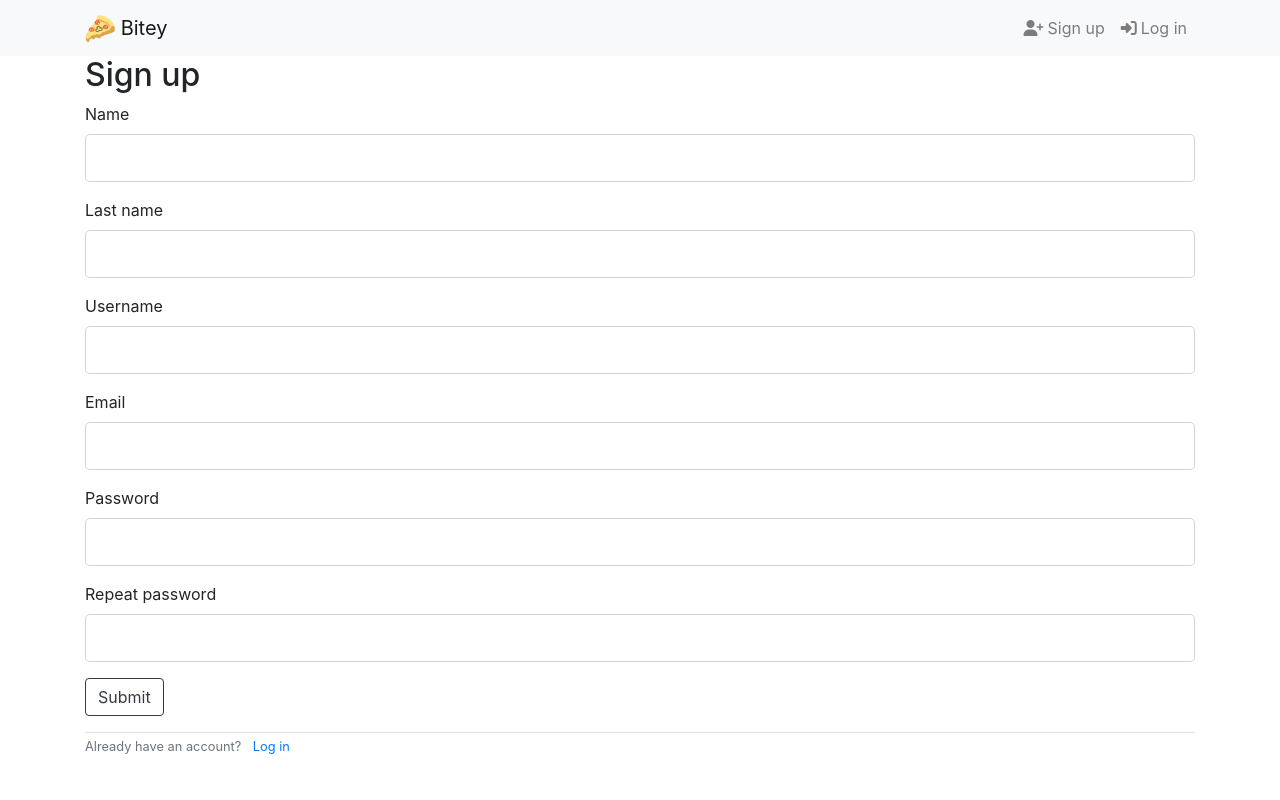
After one commit to olafszymanski/Bitey, a Flask app: template templates/users/signup.html in a window 1280 px wide. The commit adds this page. Run offline with Flask 2, Linux system fonts and the light colour scheme; the template is opened without the code that fills it: most values are stand-ins (such as "Sample title", 1, 10 or a date in 2020); form fields are guessed from the names that the template uses; parts of the project's set-up code (start-up, migrations or seed data) failed here and were passed over; some libraries are stand-ins or nearby versions.

Commit message:
Added sign up and log in templates.

```diff
--- a/bitey/__init__.py
+++ b/bitey/__init__.py
@@ -13,8 +13,10 @@ def create_app(config_class=DebugConfig):
     app.config.from_object(config_class)
 
     from .main.views import main
+    from .users.views import users
 
     app.register_blueprint(main)
+    app.register_blueprint(users)
 
     db.init_app(app)
     security.init_app(app)
--- a/templates/base.html
+++ b/templates/base.html
@@ -26,8 +26,8 @@
             </button>
             <div class="collapse navbar-collapse" id="navbarNavAltMarkup">
                 <div class="navbar-nav ml-auto">
-                    <a class="nav-item nav-link" href="#"><i class="fas fa-user-plus mr-1"></i>Sign up</a>
-                    <a class="nav-item nav-link" href="#"><i class="fas fa-sign-in-alt mr-1"></i>Log in</a>
+                    <a class="nav-item nav-link" href="{{ url_for('users.signup') }}"><i class="fas fa-user-plus mr-1"></i>Sign up</a>
+                    <a class="nav-item nav-link" href="{{ url_for('users.login') }}"><i class="fas fa-sign-in-alt mr-1"></i>Log in</a>
                 </div>
             </div>
         </div>
--- /dev/null
+++ b/templates/users/signup.html
@@ -0,0 +1,93 @@
+{% extends 'base.html' %}
+{% block content %}
+    <h2>Sign up</h2>
+    <form action="" method="post">
+        {{ form.hidden_tag() }}
+        <div class="form-group">
+            {{ form.name.label(class="form-control-label") }}
+            {% if form.name.errors %}
+                {{ form.name(class="form-control form-control-lg is-invalid") }}
+                <div class="invalid-feedback">
+                    {% for error in form.name.errors %}
+                        <span>{{ error }}</span>
+                    {% endfor %}
+                </div>
+            {% else %}
+                {{ form.name(class="form-control form-control-lg") }}
+            {% endif %}
+        </div>
+        <div class="form-group">
+            {{ form.last_name.label(class="form-control-label") }}
+            {% if form.last_name.errors %}
+                {{ form.last_name(class="form-control form-control-lg is-invalid") }}
+                <div class="invalid-feedback">
+                    {% for error in form.last_name.errors %}
+                        <span>{{ error }}</span>
+                    {% endfor %}
+                </div>
+            {% else %}
+                {{ form.last_name(class="form-control form-control-lg") }}
+            {% endif %}
+        </div>
+        <div class="form-group">
+            {{ form.username.label(class="form-control-label") }}
+            {% if form.username.errors %}
+                {{ form.username(class="form-control form-control-lg is-invalid") }}
+                <div class="invalid-feedback">
+                    {% for error in form.username.errors %}
+                        <span>{{ error }}</span>
+                    {% endfor %}
+                </div>
+            {% else %}
+                {{ form.username(class="form-control form-control-lg") }}
+            {% endif %}
+        </div>
+        <div class="form-group">
+            {{ form.email.label(class="form-control-label") }}
+            {% if form.email.errors %}
+                {{ form.email(class="form-control form-control-lg is-invalid") }}
+                <div class="invalid-feedback">
+                    {% for error in form.email.errors %}
+                        <span>{{ error }}</span>
+                    {% endfor %}
+                </div>
+            {% else %}
+                {{ form.email(class="form-control form-control-lg") }}
+            {% endif %}
+        </div>
+        <div class="form-group">
+            {{ form.password.label(class="form-control-label") }}
+            {% if form.password.errors %}
+                {{ form.password(class="form-control form-control-lg is-invalid") }}
+                <div class="invalid-feedback">
+                    {% for error in form.password.errors %}
+                        <span>{{ error }}</span>
+                    {% endfor %}
+                </div>
+            {% else %}
+                {{ form.password(class="form-control form-control-lg") }}
+            {% endif %}
+        </div>
+        <div class="form-group">
+            {{ form.repeat_password.label(class="form-control-label") }}
+            {% if form.repeat_password.errors %}
+                {{ form.repeat_password(class="form-control form-control-lg is-invalid") }}
+                <div class="invalid-feedback">
+                    {% for error in form.repeat_password.errors %}
+                        <span>{{ error }}</span>
+                    {% endfor %}
+                </div>
+            {% else %}
+                {{ form.repeat_password(class="form-control form-control-lg") }}
+            {% endif %}
+        </div>
+        <div class="form-group">
+            {{ form.submit(class="btn btn-outline-dark") }}
+        </div>
+    </form>
+    <div class="border-top mt-2">
+        <small class="text-muted">
+            Already have an account? <a class="ml-2" href="{{ url_for('users.login') }}">Log in</a>
+        </small>
+    </div>
+{% endblock %}
```
Also changed, not shown: bitey/users/forms.py (added, +17 -0 lines), bitey/users/views.py (added, +19 -0 lines), templates/users/login.html (added, +41 -0 lines).
